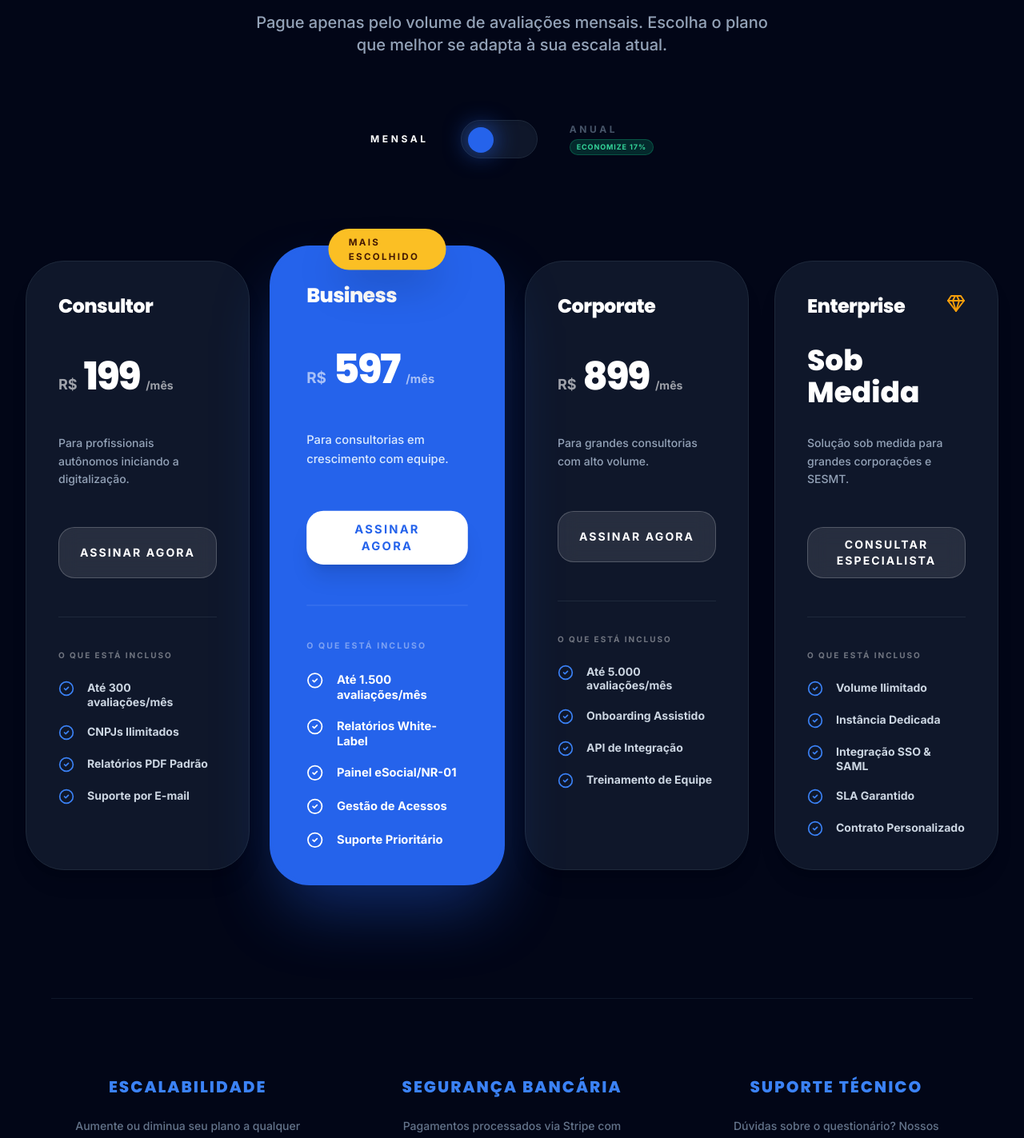
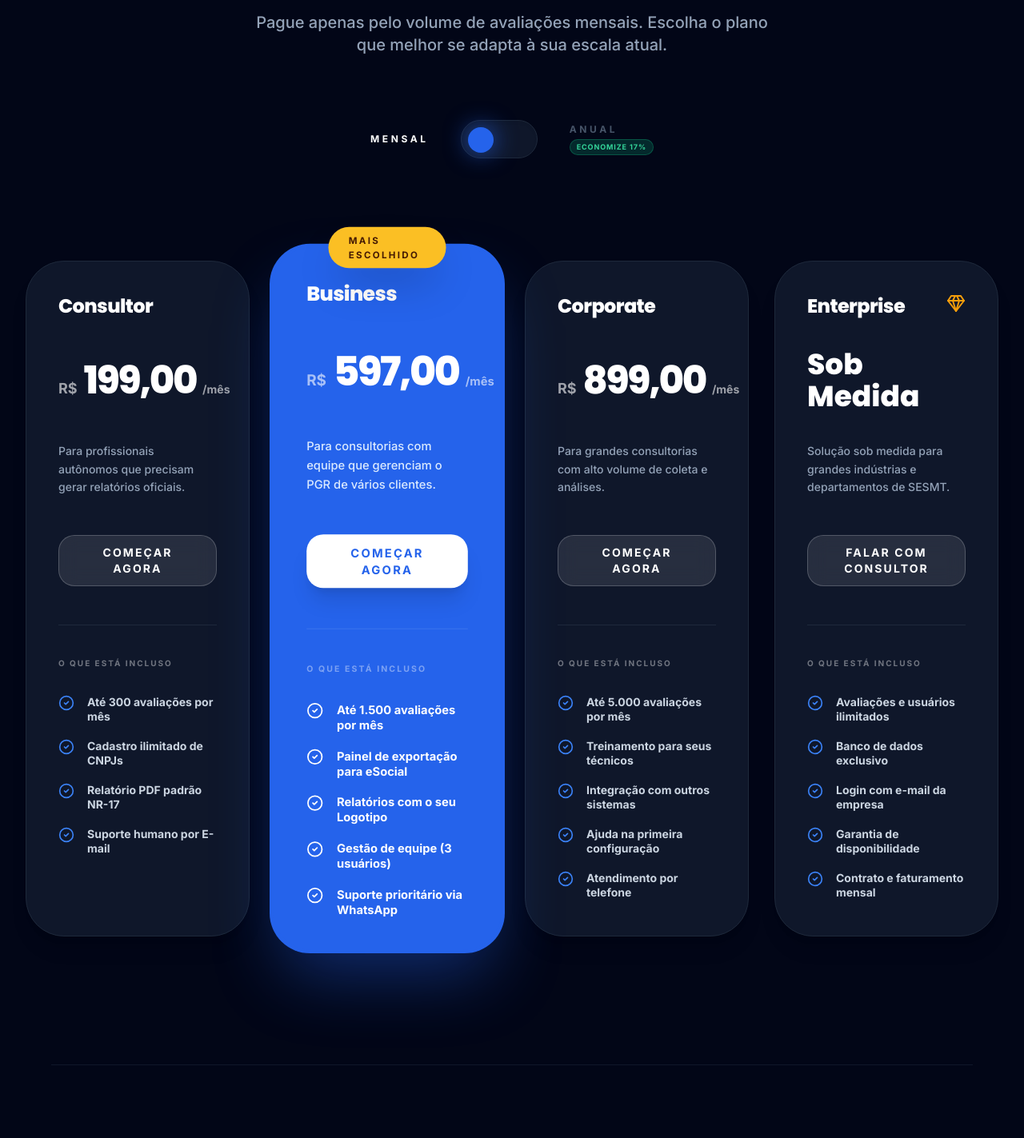
Before and after one commit to cruz-rodrigo/NR-ZEN, a React (Vite) app: page / in a window 1280 px wide. Shown: the part 1330-2753 px from the top of the page at 80% size. Built offline with nearby package versions, Linux system fonts and the light colour scheme.

Commit message:
feat: Improve pricing display and plan descriptions
Refine the display of monthly prices for yearly plans to use two decimal places for accuracy. Update plan descriptions and features to be more descriptive and accurate for potential users.

```diff
--- a/pages/LandingPage.tsx
+++ b/pages/LandingPage.tsx
@@ -3,7 +3,7 @@ import React, { useState, useEffect } from 'react';
 import { Link, useNavigate } from 'react-router-dom';
 import {
   CheckCircle2, ArrowRight, BarChart3, Users, FileCheck,
-  Menu, X, Star, Zap, Gem, MessageCircle, TrendingUp
+  Menu, X, Star, Gem, MessageCircle, TrendingUp, ShieldCheck, Lock
 } from 'lucide-react';
 import Button from '../components/Button.tsx';
 import { Logo } from '../components/Layout.tsx';
@@ -36,8 +36,8 @@ const LandingPage: React.FC = () => {
 
   const renderPriceCard = (plan: PlanConfig) => {
     const isYearly = billingCycle === 'yearly';
-    // Cálculo preciso para evitar dízimas periódicas no front
-    const displayPrice = isYearly && plan.priceYearly ? (plan.priceYearly / 12) : plan.priceMonthly;
+    // Arredondamento para evitar dízimas (Ex: 165.83333 -> 165.83)
+    const displayPrice = isYearly && plan.priceYearly ? Number((plan.priceYearly / 12).toFixed(2)) : plan.priceMonthly;
 
     return (
       <div
@@ -48,7 +48,7 @@ const LandingPage: React.FC = () => {
             : 'bg-slate-900 border border-slate-800 shadow-xl hover:border-blue-500/30'
         }`}
       >
-        <div className={plan.popular ? 'bg-blue-600 rounded-[46px] h-full p-10' : 'p-10 h-full flex flex-col'}>
+        <div className={plan.popular ? 'bg-blue-600 rounded-[46px] h-full p-10 flex flex-col' : 'p-10 h-full flex flex-col'}>
           {plan.popular && (
             <div className="absolute -top-5 left-1/2 -translate-x-1/2 bg-amber-400 text-amber-950 text-[11px] font-black px-6 py-2 rounded-full uppercase tracking-[0.2em] shadow-2xl">
               Mais Escolhido
@@ -62,7 +62,7 @@ const LandingPage: React.FC = () => {
             {plan.id === 'enterprise' && <Gem size={24} className="text-amber-500" />}
           </div>
 
-          <div className="mb-8 h-20 flex flex-col justify-center">
+          <div className="mb-8 min-h-[90px] flex flex-col justify-center">
             {plan.isCustom ? (
               <div className="text-4xl font-heading font-black">Sob Medida</div>
             ) : (
@@ -70,20 +70,20 @@ const LandingPage: React.FC = () => {
                 <div className="flex items-baseline gap-2">
                   <span className={`text-lg font-bold opacity-60`}>R$</span>
                   <span className="text-5xl md:text-6xl font-heading font-black tracking-tighter">
-                    {formatCurrency(displayPrice).replace('R$', '').trim()}
+                    {displayPrice.toLocaleString('pt-BR', { minimumFractionDigits: 2 })}
                   </span>
                   <span className="text-sm font-bold opacity-60">/mês</span>
                 </div>
                 {isYearly && plan.priceYearly && (
-                  <span className="text-[11px] font-black uppercase tracking-widest mt-2 text-emerald-400">
-                    Faturado anualmente
+                  <span className="text-[11px] font-black uppercase tracking-widest mt-3 text-emerald-400">
+                    Faturado anualmente: {formatCurrency(plan.priceYearly)}
                   </span>
                 )}
               </div>
             )}
           </div>
 
-          <p className={`text-sm mb-12 leading-relaxed font-medium min-h-[48px] ${plan.popular ? 'text-blue-100' : 'text-slate-400'}`}>
+          <p className={`text-sm mb-12 leading-relaxed font-medium min-h-[50px] ${plan.popular ? 'text-blue-100' : 'text-slate-400'}`}>
             {plan.description}
           </p>
 
@@ -93,11 +93,11 @@ const LandingPage: React.FC = () => {
             onClick={() => plan.isCustom || plan.id === 'enterprise' ? window.open(WHATSAPP_LINK, '_blank') : navigate('/register')}
             className={`h-16 text-sm font-black uppercase tracking-[0.15em] ${plan.popular ? 'text-blue-600 shadow-2xl' : ''}`}
           >
-            {plan.isCustom || plan.id === 'enterprise' ? 'Consultar Especialista' : `Assinar agora`}
+            {plan.isCustom || plan.id === 'enterprise' ? 'Falar com Consultor' : `Começar agora`}
           </Button>
 
           <div className={`mt-12 pt-10 border-t ${plan.popular ? 'border-white/10' : 'border-slate-800'}`}>
-             <p className="text-[10px] font-black uppercase tracking-[0.2em] mb-6 opacity-40">O que está incluso</p>
+             <p className="text-[10px] font-black uppercase tracking-[0.2em] mb-8 opacity-40">O que está incluso</p>
              <ul className="space-y-5">
               {plan.features.map((feat, i) => (
                 <li key={i} className="flex gap-4 items-start">
@@ -114,19 +114,6 @@ const LandingPage: React.FC = () => {
 
   return (
     <div className="min-h-screen bg-white font-sans text-slate-900 selection:bg-blue-100 overflow-x-hidden">
-
-      {/* Fixed WhatsApp FAB */}
-      <a
-        href={WHATSAPP_LINK}
-        target="_blank"
-        rel="noopener noreferrer"
-        className="fixed bottom-10 right-10 z-[100] bg-emerald-500 text-white p-5 rounded-full shadow-[0_20px_50px_rgba(16,185,129,0.4)] hover:bg-emerald-600 transition-all hover:scale-110 active:scale-95 group flex items-center gap-3"
-      >
-        <MessageCircle size={32} className="fill-white/20" />
-        <span className="max-w-0 overflow-hidden group-hover:max-w-xs transition-all duration-700 font-black whitespace-nowrap text-xs uppercase tracking-widest">
-          Falar com Comercial
-        </span>
-      </a>
 
       {/* Header */}
       <header className={`fixed top-0 w-full z-50 transition-all duration-500 ${isScrolled ? 'bg-white/95 backdrop-blur-xl shadow-md h-20' : 'bg-transparent h-28'}`}>
@@ -147,10 +134,6 @@ const LandingPage: React.FC = () => {
               Teste Grátis
             </Button>
           </div>
-
-          <button className="lg:hidden p-2 text-slate-900" onClick={() => setMobileMenuOpen(!mobileMenuOpen)}>
-            {mobileMenuOpen ? <X size={32} /> : <Menu size={32} />}
-          </button>
         </div>
       </header>
 
@@ -160,7 +143,7 @@ const LandingPage: React.FC = () => {
           <div className="lg:w-[55%] text-center lg:text-left space-y-12 animate-fade-in-down">
             <div className="inline-flex items-center gap-3 px-5 py-2.5 rounded-full bg-blue-50 border border-blue-100 text-blue-700 text-[10px] font-black uppercase tracking-[0.25em]">
               <TrendingUp size={16} />
-              SST Intelligence 2025
+              SST Inteligente 2025
             </div>
 
             <h1 className="text-6xl lg:text-[92px] font-heading font-black text-slate-900 leading-[0.9] tracking-[-0.05em]">
@@ -170,7 +153,7 @@ const LandingPage: React.FC = () => {
             </h1>
 
             <p className="text-xl md:text-2xl text-slate-500 leading-relaxed max-w-2xl mx-auto lg:mx-0 font-medium">
-              A plataforma definitiva para consultorias de SST realizarem diagnósticos da NR-17 e gerarem relatórios técnicos em segundos.
+              Gere relatórios técnicos da <strong>NR-17 e NR-01</strong> em segundos. Automatize a coleta de dados e foque na consultoria estratégica.
             </p>
 
             <div className="flex flex-col sm:flex-row gap-6 justify-center lg:justify-start pt-6">
@@ -209,7 +192,7 @@ const LandingPage: React.FC = () => {
                         <span className="text-6xl font-heading font-black text-blue-900">18</span>
                       </div>
                       <div className="bg-indigo-50 rounded-[32px] p-8 border border-indigo-100">
-                        <span className="text-[10px] font-black text-indigo-600 uppercase tracking-[0.2em] block mb-2">Vidas</span>
+                        <span className="text-[10px] font-black text-indigo-600 uppercase tracking-[0.2em] block mb-2">Trabalhadores</span>
                         <span className="text-6xl font-heading font-black text-indigo-900">487</span>
                       </div>
                    </div>
@@ -220,7 +203,7 @@ const LandingPage: React.FC = () => {
         </div>
       </section>
 
-      {/* Pricing Section - FULL REDESIGN */}
+      {/* Pricing Section */}
       <section id="pricing" className="py-48 bg-slate-950 text-white relative overflow-hidden">
         <div className="container mx-auto px-8 relative z-10">
           <div className="text-center max-w-4xl mx-auto mb-32 space-y-8">
@@ -254,11 +237,14 @@ const LandingPage: React.FC = () => {
 
           <div className="grid grid-cols-1 md:grid-cols-3 gap-16 mt-40 border-t border-slate-900 pt-24 max-w-6xl mx-auto">
              {[
-               { title: "Escalabilidade", desc: "Aumente ou diminua seu plano a qualquer momento conforme a demanda de seus clientes." },
-               { title: "Segurança Bancária", desc: "Pagamentos processados via Stripe com criptografia de ponta a ponta e total segurança." },
-               { title: "Suporte Técnico", desc: "Dúvidas sobre o questionário? Nossos engenheiros de segurança estão prontos para ajudar." }
+               { icon: ShieldCheck, title: "Garantia de Preço", desc: "Seu preço é fixo vitalício, mesmo com futuros aumentos de tabela." },
+               { icon: Lock, title: "Liberdade Total", desc: "Sem fidelidade. Cancele sua assinatura a qualquer momento sem burocracia." },
+               { icon: Users, title: "Suporte Técnico", desc: "Dúvidas sobre a metodologia? Nossos engenheiros estão prontos para ajudar." }
              ].map((item, i) => (
                <div key={i} className="text-center space-y-6">
+                  <div className="w-14 h-14 bg-slate-900 text-blue-500 rounded-full flex items-center justify-center mx-auto border border-slate-800">
+                    <item.icon size={24} />
+                  </div>
                   <h4 className="text-xl font-heading font-black uppercase tracking-widest text-blue-500">{item.title}</h4>
                   <p className="text-sm text-slate-500 leading-relaxed font-medium">{item.desc}</p>
                </div>
@@ -267,16 +253,10 @@ const LandingPage: React.FC = () => {
         </div>
       </section>
 
-      {/* Footer */}
       <footer className="py-24 bg-white border-t border-slate-100">
         <div className="container mx-auto px-8 flex flex-col md:flex-row justify-between items-center gap-12">
           <Logo size="md" />
-          <div className="flex gap-12 text-[10px] font-black text-slate-400 uppercase tracking-[0.3em]">
-            <a href="#" className="hover:text-blue-600 transition-colors">Termos</a>
-            <a href="#" className="hover:text-blue-600 transition-colors">Privacidade</a>
-            <a href="#" className="hover:text-blue-600 transition-colors">SAC</a>
-          </div>
-          <p className="text-[10px] text-slate-400 font-bold uppercase tracking-widest">© 2025 NR ZEN • Tecnologia para SST.</p>
+          <p className="text-[10px] text-slate-400 font-bold uppercase tracking-widest">© 2025 NR ZEN • Tecnologia para SST. CNPJ 55.119.808/3464-1</p>
         </div>
       </footer>
     </div>
--- a/src/config/plans.ts
+++ b/src/config/plans.ts
@@ -35,9 +35,9 @@ export const PLANS: PlanConfig[] = [
   {
     id: 'consultant',
     name: 'Consultor',
-    description: 'Para profissionais autônomos iniciando a digitalização.',
+    description: 'Para profissionais autônomos que precisam gerar relatórios oficiais.',
     priceMonthly: 199,
-    priceYearly: 1990, // R$ 165,83 /mês no anual
+    priceYearly: 1990,
     stripe: {
       monthly: 'price_1SguTzGcHKyraESSSiH1iN87',
       yearly: 'price_1SguTzGcHKyraESSSiH1iN87_YEAR'
@@ -50,18 +50,18 @@ export const PLANS: PlanConfig[] = [
       api: false
     },
     features: [
-      'Até 300 avaliações/mês',
-      'CNPJs Ilimitados',
-      'Relatórios PDF Padrão',
-      'Suporte por E-mail'
+      'Até 300 avaliações por mês',
+      'Cadastro ilimitado de CNPJs',
+      'Relatório PDF padrão NR-17',
+      'Suporte humano por E-mail'
     ]
   },
   {
     id: 'business',
     name: 'Business',
-    description: 'Para consultorias em crescimento com equipe.',
+    description: 'Para consultorias com equipe que gerenciam o PGR de vários clientes.',
     priceMonthly: 597,
-    priceYearly: 5988, // R$ 499 /mês no anual
+    priceYearly: 5988,
     popular: true,
     stripe: {
       monthly: 'price_1SgucBGcHKyraESSOCbesRUk',
@@ -75,19 +75,19 @@ export const PLANS: PlanConfig[] = [
       api: false
     },
     features: [
-      'Até 1.500 avaliações/mês',
-      'Relatórios White-Label',
-      'Painel eSocial/NR-01',
-      'Gestão de Acessos',
-      'Suporte Prioritário'
+      'Até 1.500 avaliações por mês',
+      'Painel de exportação para eSocial',
+      'Relatórios com o seu Logotipo',
+      'Gestão de equipe (3 usuários)',
+      'Suporte prioritário via WhatsApp'
     ]
   },
   {
     id: 'corporate',
     name: 'Corporate',
-    description: 'Para grandes consultorias com alto volume.',
+    description: 'Para grandes consultorias com alto volume de coleta e análises.',
     priceMonthly: 899,
-    priceYearly: 8988, // R$ 749 /mês no anual
+    priceYearly: 8988,
     stripe: {
       monthly: 'price_corporate_m',
       yearly: 'price_corporate_y'
@@ -100,16 +100,17 @@ export const PLANS: PlanConfig[] = [
       api: true
     },
     features: [
-      'Até 5.000 avaliações/mês',
-      'Onboarding Assistido',
-      'API de Integração',
-      'Treinamento de Equipe'
+      'Até 5.000 avaliações por mês',
+      'Treinamento para seus técnicos',
+      'Integração com outros sistemas',
+      'Ajuda na primeira configuração',
+      'Atendimento por telefone'
     ]
   },
   {
     id: 'enterprise',
     name: 'Enterprise',
-    description: 'Solução sob medida para grandes corporações e SESMT.',
+    description: 'Solução sob medida para grandes indústrias e departamentos de SESMT.',
     priceMonthly: 0,
     priceYearly: null,
     isCustom: true,
@@ -125,11 +126,11 @@ export const PLANS: PlanConfig[] = [
       api: true
     },
     features: [
-      'Volume Ilimitado',
-      'Instância Dedicada',
-      'Integração SSO & SAML',
-      'SLA Garantido',
-      'Contrato Personalizado'
+      'Avaliações e usuários ilimitados',
+      'Banco de dados exclusivo',
+      'Login com e-mail da empresa',
+      'Garantia de disponibilidade',
+      'Contrato e faturamento mensal'
     ]
   }
 ];
@@ -138,7 +139,7 @@ export const formatCurrency = (value: number) => {
   return new Intl.NumberFormat('pt-BR', {
     style: 'currency',
     currency: 'BRL',
-    minimumFractionDigits: value % 1 === 0 ? 0 : 2,
+    minimumFractionDigits: 2,
     maximumFractionDigits: 2
   }).format(value);
 };
```
